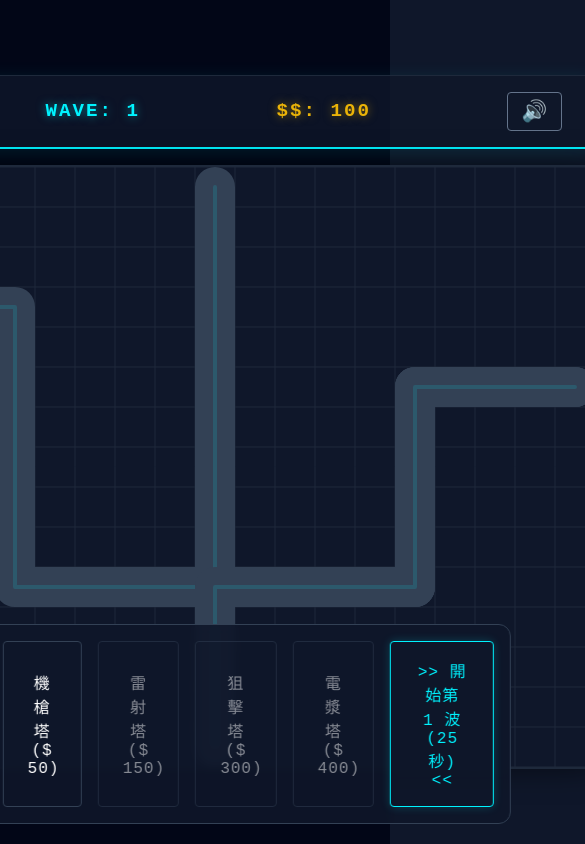
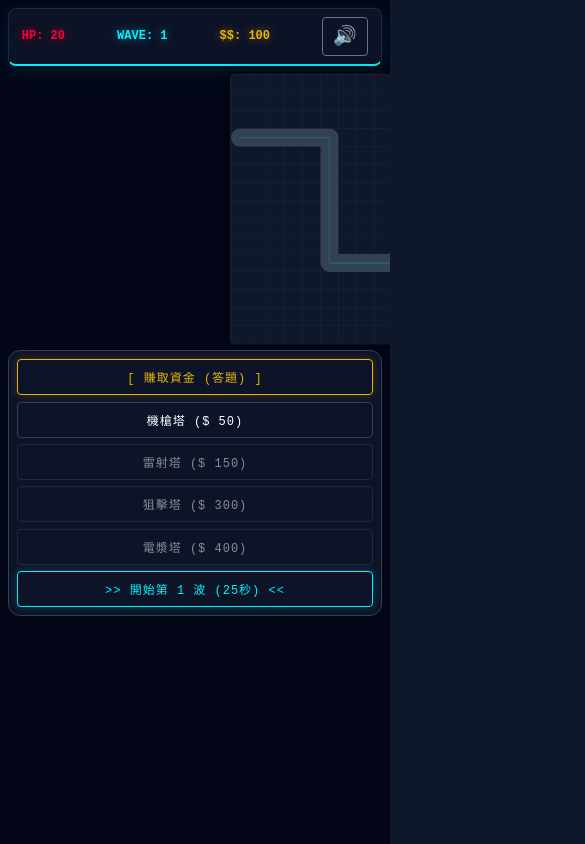
Before and after one commit to cwko-1221/GS_Moon, a React (Vite) app: page / in a window 390 px wide. Shown: the whole page, 585 px wide, since content can reach past the window. Built offline with nearby package versions, Linux system fonts and the light colour scheme.

Commit message:
responsive-ipad-touch

```diff
--- a/index.html
+++ b/index.html
@@ -1,10 +1,13 @@
 <!doctype html>
-<html lang="en">
+<html lang="zh-Hant">
   <head>
     <meta charset="UTF-8" />
     <link rel="icon" type="image/svg+xml" href="/favicon.svg" />
-    <meta name="viewport" content="width=device-width, initial-scale=1.0" />
-    <title>gs-2</title>
+    <meta name="viewport" content="width=device-width, initial-scale=1.0, maximum-scale=1.0, user-scalable=no" />
+    <meta name="apple-mobile-web-app-capable" content="yes" />
+    <meta name="apple-mobile-web-app-status-bar-style" content="black-translucent" />
+    <meta name="description" content="常識問答塔防遊戲 - 邊答題邊守護基地！" />
+    <title>常識塔防 - GS Moon</title>
   </head>
   <body>
     <div id="root"></div>
--- a/src/App.css
+++ b/src/App.css
@@ -1,35 +1,39 @@
 .app-container {
   width: 100vw;
-  height: 100vh;
+  min-height: 100vh;
   display: flex;
   flex-direction: column;
   align-items: center;
-  justify-content: center;
   background-color: #020617;
   color: #e2e8f0;
-  font-family: 'Courier New', Courier, monospace; /* Sci-fi feel */
+  font-family: 'Courier New', Courier, monospace;
+  padding: 8px;
+  box-sizing: border-box;
+  overflow-x: hidden;
 }
 
 .header {
-  width: 800px;
+  width: 100%;
+  max-width: 800px;
   display: flex;
   justify-content: space-between;
   align-items: center;
-  padding: 1rem 2rem;
+  padding: 0.6rem 1rem;
   background: rgba(15, 23, 42, 0.8);
   border: 1px solid #1e293b;
   border-bottom: 2px solid #00f3ff;
   box-shadow: 0 4px 20px rgba(0, 243, 255, 0.1);
-  margin-bottom: 1rem;
+  margin-bottom: 0.5rem;
   border-radius: 8px;
   box-sizing: border-box;
+  flex-shrink: 0;
 }
 
 .stat {
-  font-size: 1.2rem;
+  font-size: 1rem;
   font-weight: bold;
   text-transform: uppercase;
-  letter-spacing: 2px;
+  letter-spacing: 1px;
 }
 
 .stat.money {
@@ -47,6 +51,14 @@
   text-shadow: 0 0 10px rgba(0, 243, 255, 0.5);
 }
 
+/* Game wrapper controls the scaled height */
+#game-wrapper {
+  width: 100%;
+  max-width: 800px;
+  position: relative;
+  overflow: visible;
+}
+
 .game-area {
   position: relative;
   width: 800px;
@@ -55,32 +67,37 @@
   border-radius: 8px;
   overflow: hidden;
   box-shadow: 0 0 30px rgba(0, 0, 0, 0.5), inset 0 0 20px rgba(0, 243, 255, 0.1);
+  transform-origin: top center;
 }
 
 .game-canvas {
   display: block;
+  width: 800px;
+  height: 600px;
 }
 
 .controls {
-  position: absolute;
-  bottom: 20px;
-  left: 50%;
-  transform: translateX(-50%);
+  width: 100%;
+  max-width: 800px;
   display: flex;
-  gap: 1rem;
+  flex-wrap: wrap;
+  gap: 0.5rem;
+  justify-content: center;
   background: rgba(15, 23, 42, 0.9);
-  padding: 1rem;
+  padding: 0.6rem;
   border-radius: 12px;
   border: 1px solid #334155;
   backdrop-filter: blur(4px);
+  margin-top: 0.5rem;
+  box-sizing: border-box;
 }
 
 .btn {
   background: transparent;
   color: #fff;
   border: 1px solid #334155;
-  padding: 0.8rem 1.5rem;
-  font-size: 1rem;
+  padding: 0.6rem 0.8rem;
+  font-size: 0.85rem;
   text-transform: uppercase;
   letter-spacing: 1px;
   border-radius: 4px;
@@ -88,6 +105,8 @@
   transition: all 0.3s ease;
   position: relative;
   overflow: hidden;
+  white-space: nowrap;
+  -webkit-tap-highlight-color: transparent;
 }
 
 .btn::before {
@@ -153,8 +172,8 @@
   background: rgba(15, 23, 42, 0.95);
   border: 1px solid #00f3ff;
   border-radius: 12px;
-  padding: 2.5rem;
-  width: 80%;
+  padding: 2rem;
+  width: 85%;
   max-width: 500px;
   box-shadow: 0 0 40px rgba(0, 243, 255, 0.15);
   text-align: center;
@@ -162,27 +181,29 @@
 }
 
 .question-text {
-  font-size: 1.5rem;
-  margin-bottom: 2rem;
+  font-size: 1.2rem;
+  margin-bottom: 1.5rem;
   color: #f8fafc;
   line-height: 1.4;
+  white-space: pre-line;
 }
 
 .options-grid {
   display: grid;
   grid-template-columns: 1fr 1fr;
-  gap: 1rem;
+  gap: 0.8rem;
 }
 
 .option-btn {
   background: rgba(30, 41, 59, 0.8);
   border: 1px solid #334155;
   color: #cbd5e1;
-  padding: 1rem;
+  padding: 0.8rem;
   border-radius: 8px;
-  font-size: 1.1rem;
+  font-size: 0.95rem;
   cursor: pointer;
   transition: all 0.2s ease;
+  -webkit-tap-highlight-color: transparent;
 }
 
 .option-btn:hover {
@@ -221,7 +242,7 @@
   left: 0;
   width: 100%;
   height: 100%;
-  pointer-events: none; /* Let clicks pass through to canvas for coordinates */
+  pointer-events: none;
   z-index: 5;
 }
 
@@ -237,9 +258,9 @@
 }
 
 .mute-btn {
-  padding: 0.4rem 0.8rem !important;
-  font-size: 1.3rem !important;
-  min-width: 42px;
+  padding: 0.4rem 0.6rem !important;
+  font-size: 1.2rem !important;
+  min-width: 38px;
   display: flex;
   align-items: center;
   justify-content: center;
@@ -251,3 +272,50 @@
   border-color: #00f3ff !important;
   box-shadow: 0 0 10px rgba(0, 243, 255, 0.3);
 }
+
+/* ===== Responsive: Tablets & smaller screens ===== */
+@media (max-width: 850px) {
+  .header {
+    padding: 0.5rem 0.8rem;
+  }
+  .stat {
+    font-size: 0.85rem;
+    letter-spacing: 1px;
+  }
+  .btn {
+    padding: 0.5rem 0.6rem;
+    font-size: 0.75rem;
+  }
+  .controls {
+    gap: 0.4rem;
+    padding: 0.5rem;
+  }
+  .question-text {
+    font-size: 1rem;
+  }
+  .option-btn {
+    font-size: 0.85rem;
+    padding: 0.6rem;
+  }
+  .modal-content {
+    padding: 1.5rem;
+  }
+}
+
+/* Phone-sized screens (very small) */
+@media (max-width: 500px) {
+  .options-grid {
+    grid-template-columns: 1fr;
+  }
+  .stat {
+    font-size: 0.75rem;
+    letter-spacing: 0;
+  }
+  .controls {
+    flex-direction: column;
+    align-items: stretch;
+  }
+  .btn {
+    text-align: center;
+  }
+}
--- a/src/App.tsx
+++ b/src/App.tsx
@@ -10,7 +10,9 @@ import { soundEngine } from './game/SoundEngine';
 
 function App() {
   const canvasRef = useRef<HTMLCanvasElement>(null);
+  const gameAreaRef = useRef<HTMLDivElement>(null);
   const engineRef = useRef<GameEngine | null>(null);
+  const scaleRef = useRef(1);
   const [gameState, setGameState] = useState<GameState>({
     money: 100,
     health: 20,
@@ -50,6 +52,32 @@ function App() {
         engineRef.current = null;
       }
     };
+  }, []);
+
+  // Responsive scaling
+  useEffect(() => {
+    const updateScale = () => {
+      if (gameAreaRef.current) {
+        const container = gameAreaRef.current.parentElement;
+        if (!container) return;
+        const maxW = container.clientWidth - 16; // padding
+        const maxH = window.innerHeight * 0.65;
+        const scaleX = maxW / 800;
+        const scaleY = maxH / 600;
+        const scale = Math.min(scaleX, scaleY, 1.0);
+        scaleRef.current = scale;
+        gameAreaRef.current.style.transform = `scale(${scale})`;
+        gameAreaRef.current.style.transformOrigin = 'top center';
+        // Set wrapper height so controls position correctly
+        const wrapper = document.getElementById('game-wrapper');
+        if (wrapper) {
+          wrapper.style.height = `${600 * scale}px`;
+        }
+      }
+    };
+    updateScale();
+    window.addEventListener('resize', updateScale);
+    return () => window.removeEventListener('resize', updateScale);
   }, []);
 
   // Timer for building phase
@@ -106,23 +134,48 @@ function App() {
     }
   };
 
-  // Handle Tower Placement
+  // Handle Tower Placement (mouse + touch)
+  const getCanvasCoords = (clientX: number, clientY: number) => {
+    const rect = canvasRef.current?.getBoundingClientRect();
+    if (!rect) return null;
+    const x = clientX - rect.left;
+    const y = clientY - rect.top;
+    // Account for CSS scaling: rect already reflects scaled size
+    const scaleX = 800 / rect.width;
+    const scaleY = 600 / rect.height;
+    return { x: x * scaleX, y: y * scaleY };
+  };
+
   const handleCanvasClick = (e: React.MouseEvent<HTMLCanvasElement>) => {
     if (!selectedTowerType || !engineRef.current || gameState?.phase !== 'BUILDING') return;
+    const coords = getCanvasCoords(e.clientX, e.clientY);
+    if (!coords) return;
 
-    const rect = canvasRef.current?.getBoundingClientRect();
-    if (!rect) return;
-
-    const x = e.clientX - rect.left;
-    const y = e.clientY - rect.top;
-
-    const gridX = Math.floor(x / CELL_SIZE);
-    const gridY = Math.floor(y / CELL_SIZE);
+    const gridX = Math.floor(coords.x / CELL_SIZE);
+    const gridY = Math.floor(coords.y / CELL_SIZE);
 
     const success = engineRef.current.placeTower(gridX, gridY, selectedTowerType);
     if (success) {
-      // Keep selected or deselect? Let's keep it selected for multiple placements
-      // unless they run out of money
+      const nextMoney = gameState.money - TOWER_TYPES[selectedTowerType].cost;
+      if (nextMoney < TOWER_TYPES[selectedTowerType].cost) {
+        setSelectedTowerType(null);
+      }
+    }
+  };
+
+  const handleCanvasTouchEnd = (e: React.TouchEvent<HTMLCanvasElement>) => {
+    e.preventDefault();
+    if (!selectedTowerType || !engineRef.current || gameState?.phase !== 'BUILDING') return;
+    const touch = e.changedTouches[0];
+    if (!touch) return;
+    const coords = getCanvasCoords(touch.clientX, touch.clientY);
+    if (!coords) return;
+
+    const gridX = Math.floor(coords.x / CELL_SIZE);
+    const gridY = Math.floor(coords.y / CELL_SIZE);
+
+    const success = engineRef.current.placeTower(gridX, gridY, selectedTowerType);
+    if (success) {
       const nextMoney = gameState.money - TOWER_TYPES[selectedTowerType].cost;
       if (nextMoney < TOWER_TYPES[selectedTowerType].cost) {
         setSelectedTowerType(null);
@@ -132,12 +185,9 @@ function App() {
 
   const handleCanvasMouseMove = (e: React.MouseEvent<HTMLDivElement>) => {
     if (gameState?.phase === 'BUILDING') {
-      const rect = canvasRef.current?.getBoundingClientRect();
-      if (!rect) return;
-      setMousePos({
-        x: e.clientX - rect.left,
-        y: e.clientY - rect.top
-      });
+      const coords = getCanvasCoords(e.clientX, e.clientY);
+      if (!coords) return;
+      setMousePos(coords);
     }
   };
 
@@ -157,14 +207,16 @@ function App() {
         </button>
       </div>
 
-      <div className="game-area" onMouseMove={handleCanvasMouseMove}>
+      <div id="game-wrapper">
+        <div className="game-area" ref={gameAreaRef} onMouseMove={handleCanvasMouseMove}>
           <canvas
             ref={canvasRef}
             width={800}
             height={600}
             className="game-canvas"
             onClick={handleCanvasClick}
-          style={{ cursor: selectedTowerType ? 'crosshair' : 'default' }}
+            onTouchEnd={handleCanvasTouchEnd}
+            style={{ cursor: selectedTowerType ? 'crosshair' : 'default', touchAction: 'none' }}
           />
 
         {/* Tower Placement Preview */}
@@ -228,6 +280,7 @@ function App() {
           </div>
         )}
       </div>
+    </div>
 
       <div className="controls">
         {gameState.phase === 'BUILDING' ? (
--- a/src/index.css
+++ b/src/index.css
@@ -19,7 +19,10 @@ body {
   place-items: center;
   min-width: 320px;
   min-height: 100vh;
-  overflow: hidden;
+  overflow-x: hidden;
+  overflow-y: auto;
+  overscroll-behavior: none;
+  -webkit-overflow-scrolling: touch;
 }
 
 h1, h2, h3, p {
```
Lines whose indentation alone changed are shown as unchanged.
